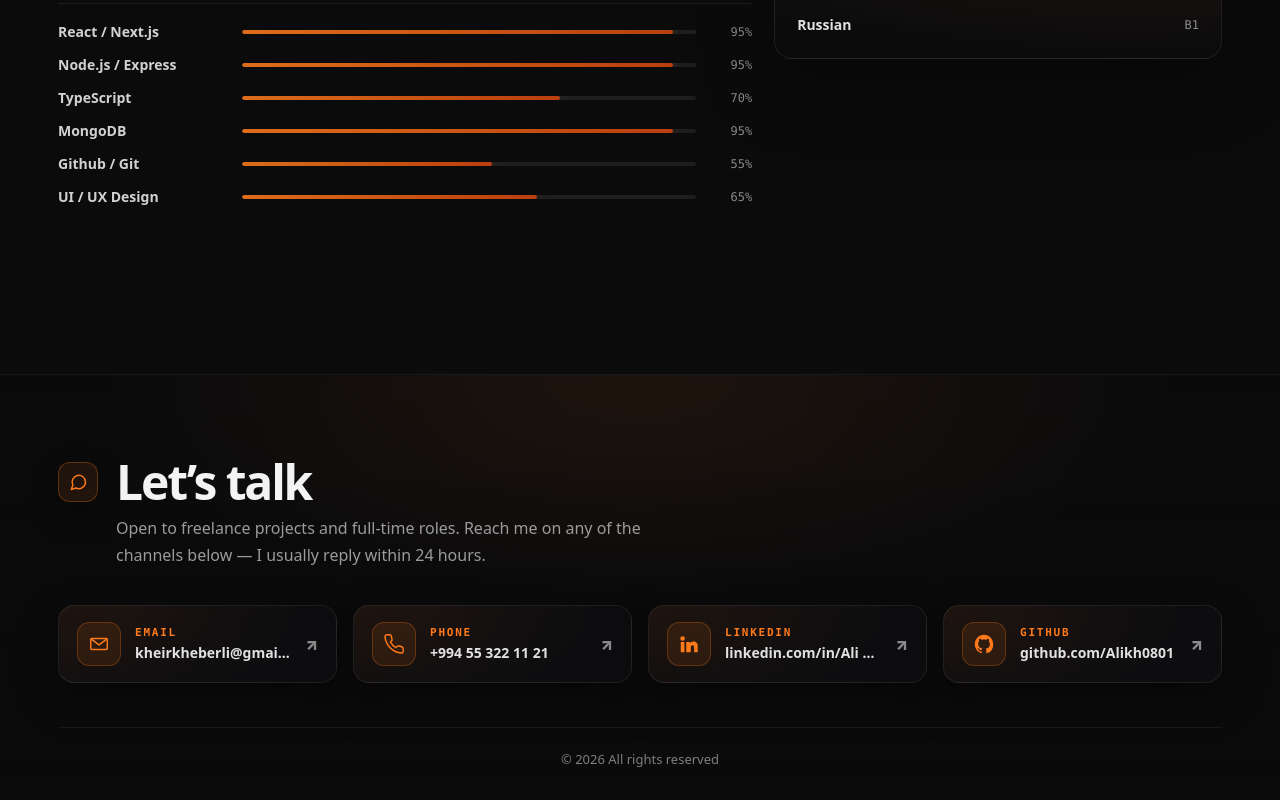
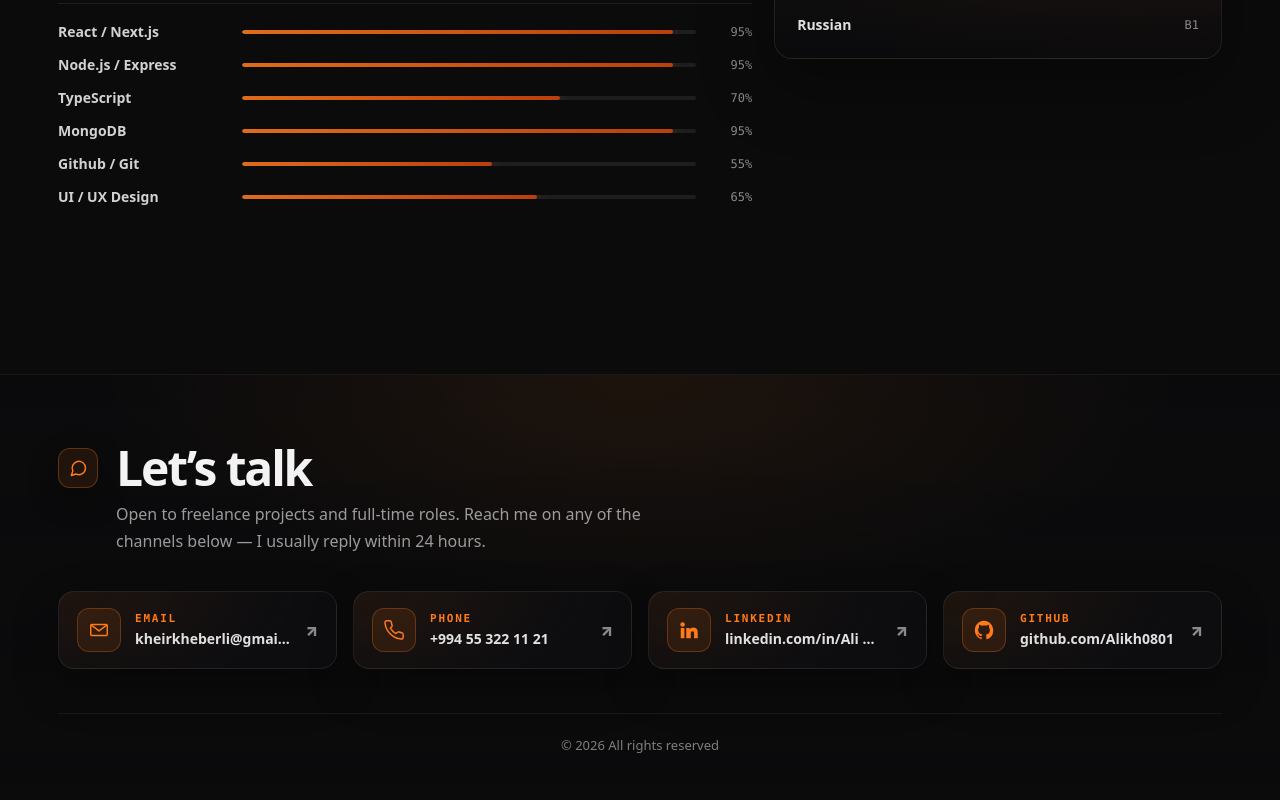
Before and after one commit to Alikh0801/Portfolio, a React (Vite) app in the folder client/: page / in a window 1280 px wide. Shown: the part 3673-4473 px from the top of the page. Built offline with nearby package versions, Linux system fonts and the light colour scheme.

Commit message:
Adjust footer padding for improved layout

```diff
--- a/client/src/components/layout/footer/Footer.css
+++ b/client/src/components/layout/footer/Footer.css
@@ -1,7 +1,7 @@
 .footer {
   position: relative;
   margin-top: 80px;
-  padding: 84px 0 32px;
+  padding: 70px 0 32px;
   border-top: 1px solid rgba(255, 255, 255, 0.06);
   background:
     radial-gradient(
```
